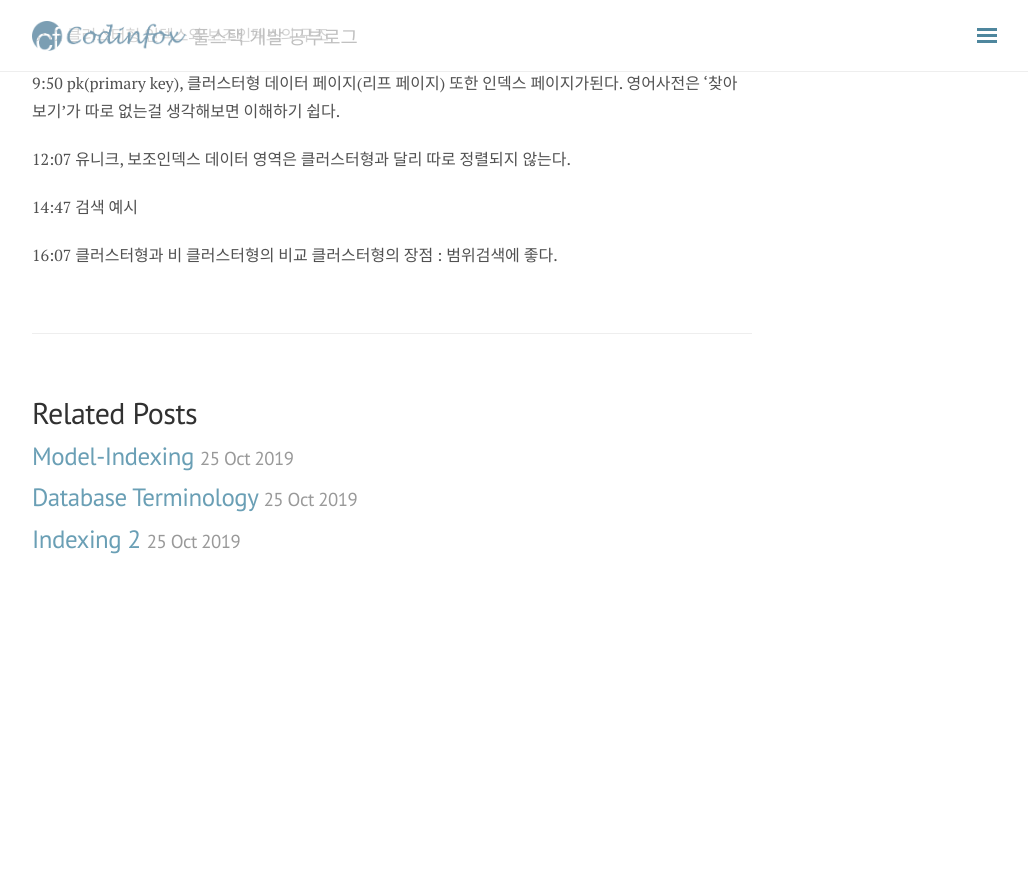
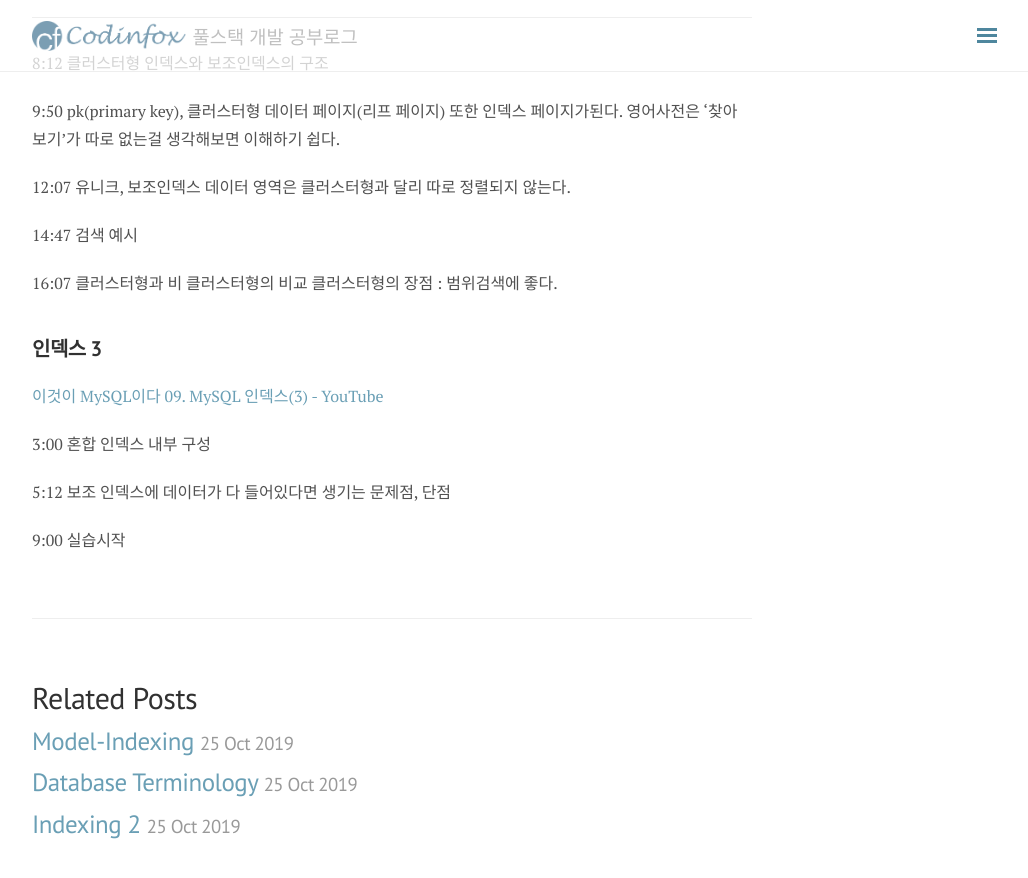
Before and after one commit to haeyong27/haeyong27.github.io, a Jekyll site: the page built from _posts/Database/2019-10-27-indexing-detail.md, in a window 1280 px wide and 900 px high, scrolled down 1008 px. Shown: the top 878 px of the window, without its empty margins (248-1276 px from the left). Built offline with Jekyll 4.4.1, drawn with Linux system fonts in a browser that asks for light colours; nearby versions of some CDN libraries; before the commit the page ends 1623 px from its top, so only the background shows below that.

Commit message:
인덱스 3 추가

```diff
--- a/_posts/Database/2019-10-27-indexing-detail.md
+++ b/_posts/Database/2019-10-27-indexing-detail.md
@@ -9,6 +9,7 @@ tag: [Database, Youtube, DataStructure]
 - [Indexing detail](#indexing-detail)
   - [인덱스 1](#%ec%9d%b8%eb%8d%b1%ec%8a%a4-1)
   - [인덱스 2](#%ec%9d%b8%eb%8d%b1%ec%8a%a4-2)
+  - [인덱스 3](#%ec%9d%b8%eb%8d%b1%ec%8a%a4-3)
 
 # Indexing detail
 ## 인덱스 1
@@ -46,3 +47,13 @@ PK를 지정하면 PK를 기준으로 클러스터형 인덱스가 생성된다.
 
 16:07 클러스터형과 비 클러스터형의 비교
 클러스터형의 장점 : 범위검색에 좋다.
+
+
+## 인덱스 3
+[이것이 MySQL이다 09. MySQL 인덱스(3) - YouTube](https://www.youtube.com/watch?v=pOaLJVnGJgM&list=PLVsNizTWUw7HhYtI-4GGmlJ5yxNdwNI_X&index=31)
+
+3:00 혼합 인덱스 내부 구성
+
+5:12 보조 인덱스에 데이터가 다 들어있다면 생기는 문제점, 단점
+
+9:00 실습시작
```
